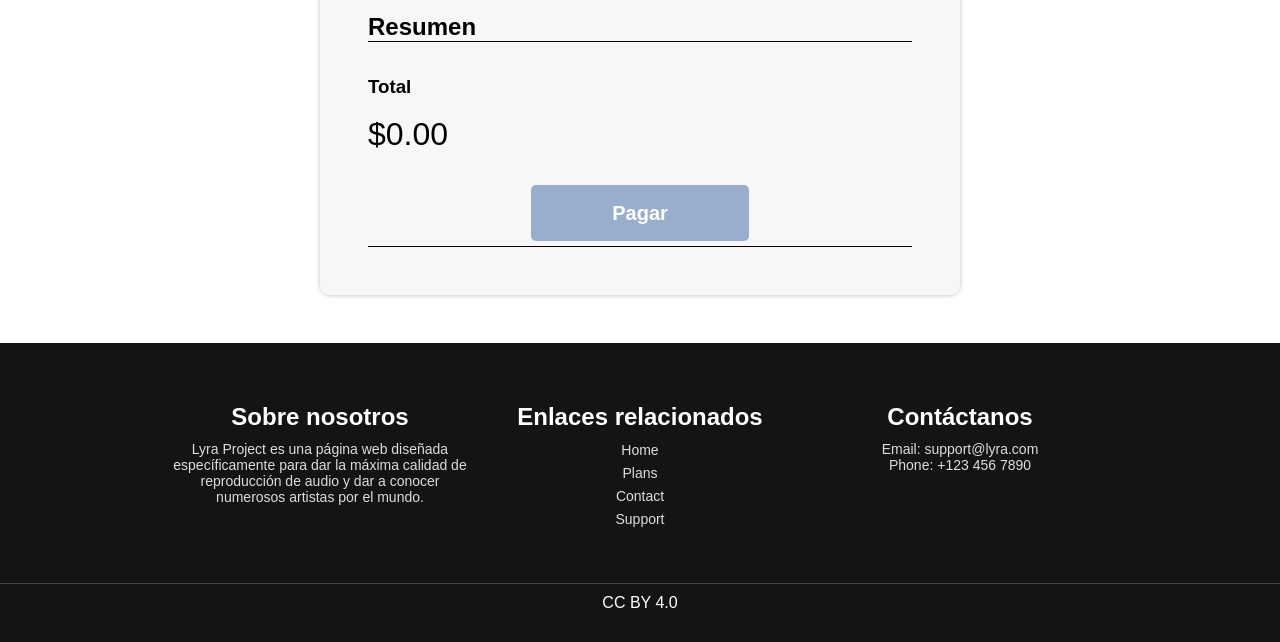
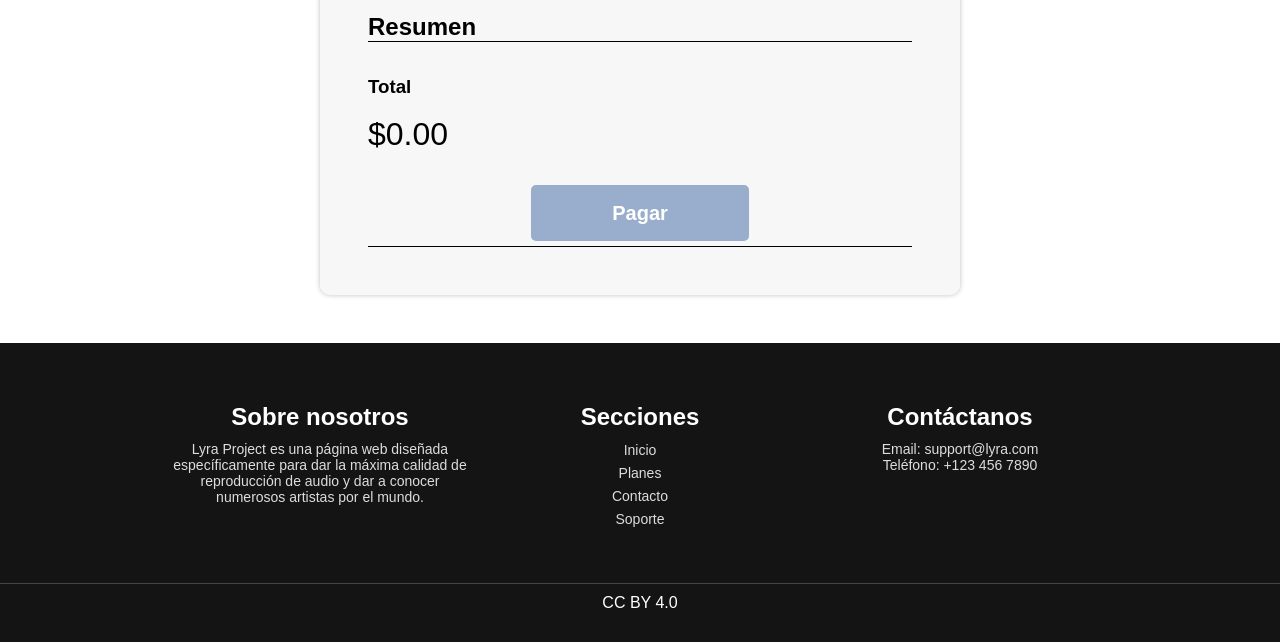
Before and after one commit to MiguelAngelHidalgo03/Lyra, a plain HTML site: page pago.html in a window 1280 px wide. Shown: the part 1605-2247 px from the top of the page. Drawn offline with Linux system fonts and the light colour scheme.

Commit message:
Update pago.html

```diff
--- a/pago.html
+++ b/pago.html
@@ -227,18 +227,18 @@
                     reproducción de audio y dar a conocer numerosos artistas por el mundo.</p>
             </div>
           <div class="footer-section links">
-                <h2>Enlaces relacionados</h2>
+                        <h2>Secciones</h2>
                         <ul>
-                    <li><a href="index.html">Home</a></li>
-                    <li><a href="planes.html">Plans</a></li>
-                    <li><a href="contacto.html">Contact</a></li>
-                    <li><a href="contacto.html">Support</a></li>
+                            <li><a href="index.html">Inicio</a></li>
+                            <li><a href="planes.html">Planes</a></li>
+                            <li><a href="contacto.html">Contacto</a></li>
+                            <li><a href="contacto.html">Soporte</a></li>
                         </ul>
                     </div>
                     <div class="footer-section contact">
                         <h2>Contáctanos</h2>
                         <p>Email: support@lyra.com</p>
-                <p>Phone: +123 456 7890</p>
+                        <p>Teléfono: +123 456 7890</p>
                     </div>
         </div>
         <div class="footer-bottom">
```
Lines whose indentation alone changed are shown as unchanged.
